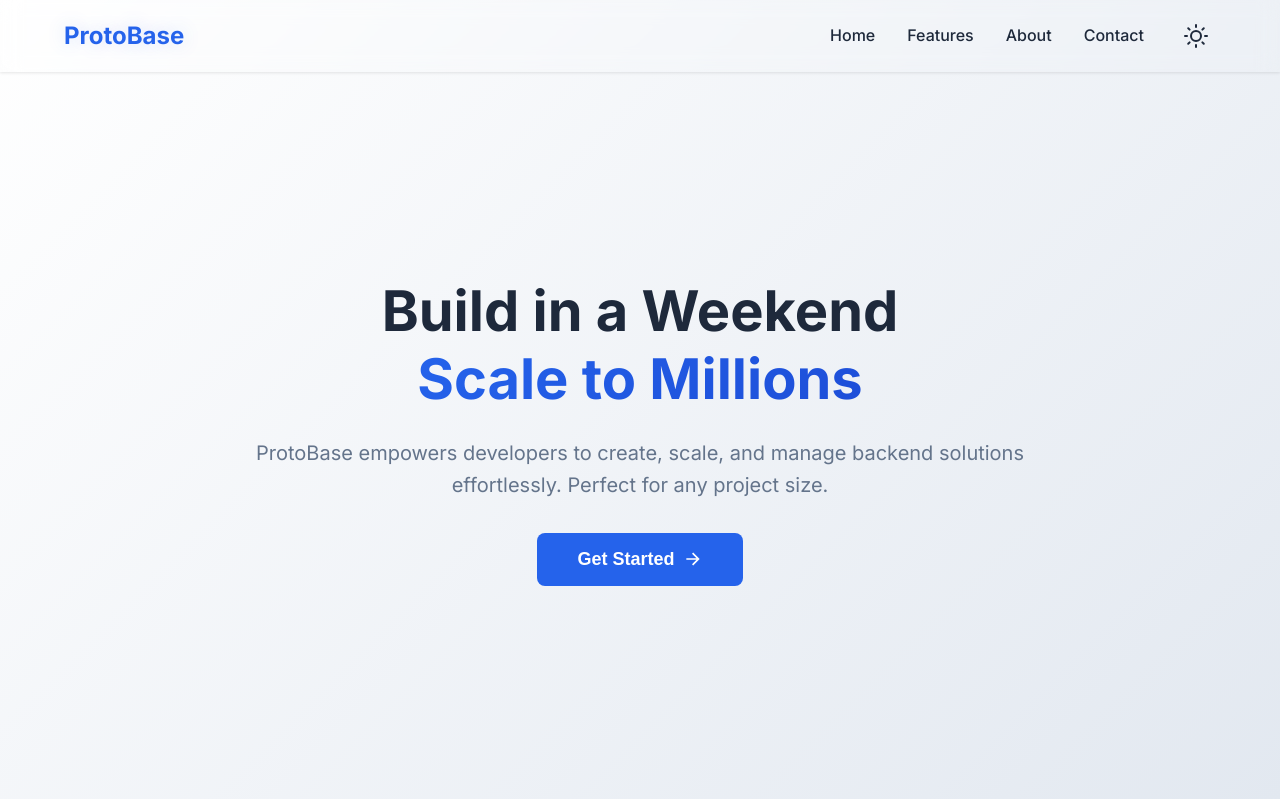
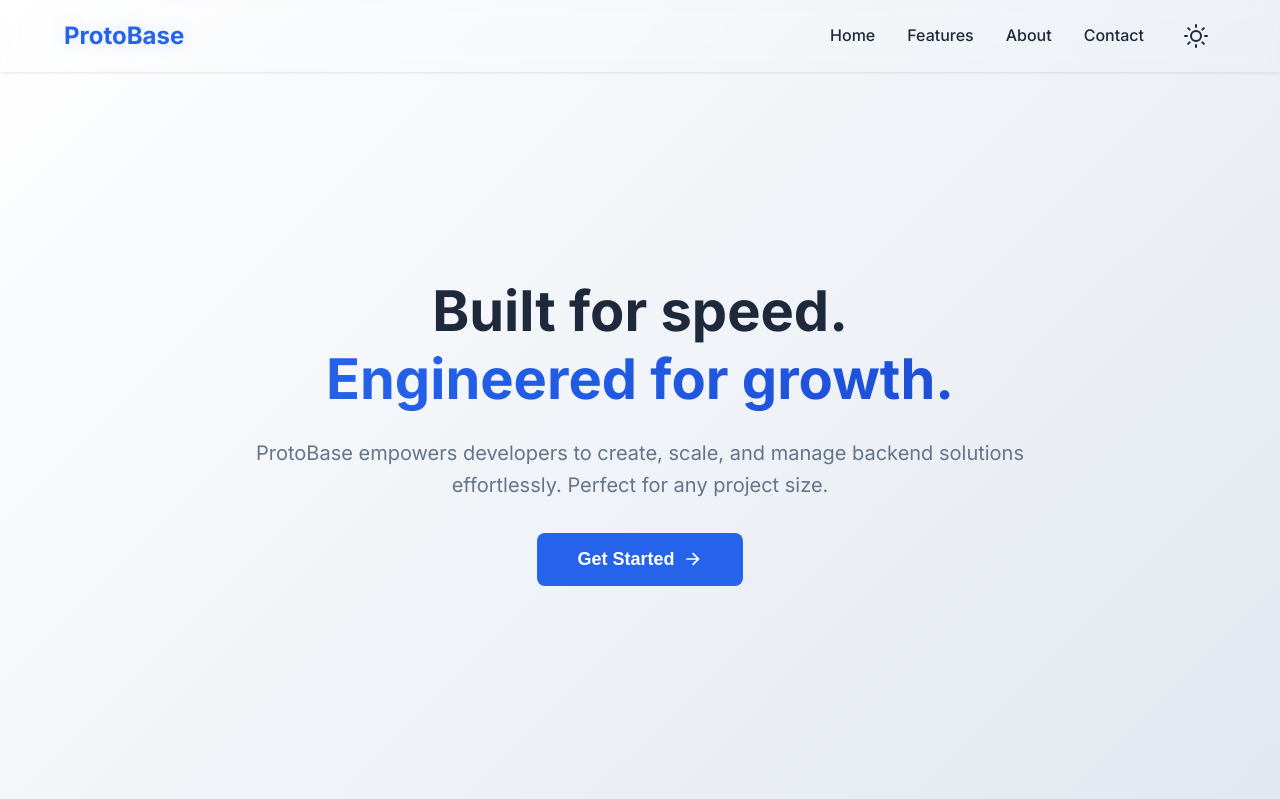
Before and after one commit to AkiTheMemeGod/ProtoBase, a Flask app: page / in a window 1280 px wide. Shown: the top 799 px of the page. Run offline with Flask 3, Linux system fonts and the light colour scheme; parts of the project's set-up code (start-up, migrations or seed data) failed here and were passed over.

Commit message:
Update hero section heading for improved messaging and clarity

```diff
--- a/templates/index.html
+++ b/templates/index.html
@@ -48,7 +48,7 @@
     <main>
         <section id="home" class="hero">
             <div class="hero-content">
-                <h1>Build in a Weekend<br><span class="gradient-text">Scale to Millions</span></h1>
+                <h1>Built for speed.<br><span class="gradient-text">Engineered for growth.</span></h1>
                 <p>ProtoBase empowers developers to create, scale, and manage backend solutions effortlessly. Perfect for any project size.</p>
                 <button class="cta-button" onclick="window.location.href='/get-started'">
                     <span class="cta-circle"></span>
```
